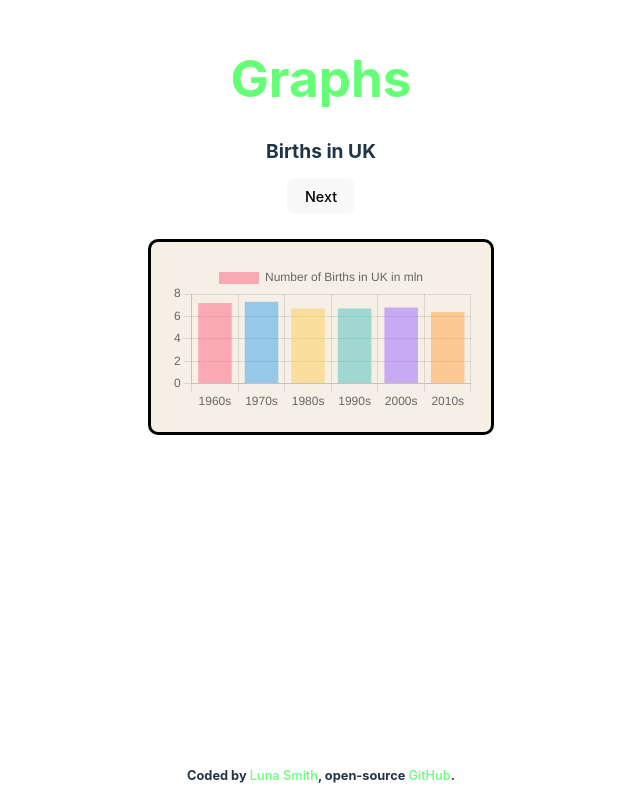
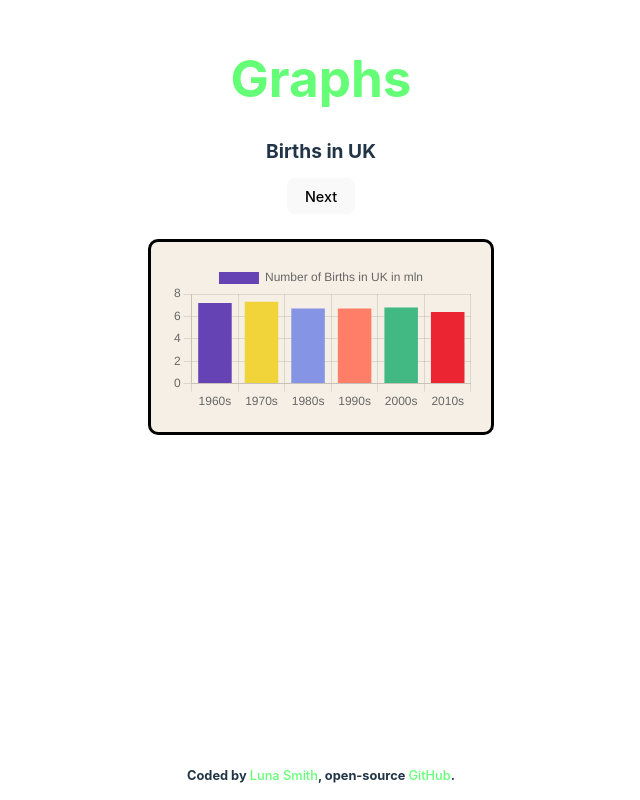
Before and after one commit to Lu-Smith/graphs_vue, a Vue app: page / in a window 1280 px wide. Shown: the whole page, without its empty margins (319-959 px from the left). Built offline with nearby package versions, Linux system fonts and the light colour scheme.

Commit message:
Updated MainGraphs.ts

```diff
--- a/src/components/MainGraphs.vue
+++ b/src/components/MainGraphs.vue
@@ -20,12 +20,12 @@ const birthsUKData = ref({
       label: 'Number of Births in UK in mln',
       data: [7.2, 7.3, 6.7, 6.7, 6.8, 6.4],
       backgroundColor: [
-        'rgba(255, 99, 132, 0.5)',
-        'rgba(54, 162, 235, 0.5)',
-        'rgba(255, 206, 86, 0.5)',
-        'rgba(75, 192, 192, 0.5)',
-        'rgba(153, 102, 255, 0.5)',
-        'rgba(255, 159, 64, 0.5)'
+        '#6643b5',
+        '#f0d43a',
+        '#8594e4',
+        '#ff7e67',
+        '#42b883',
+        '#eb2632'
       ]
     }
   ]
@@ -56,12 +56,12 @@ const deathsUKData = ref({
       label: 'Number of Deaths in UK in mln',
       data: [0.7, 0.8, 0.9, 1.0, 1.1, 1.2],
       backgroundColor: [
-        'rgba(255, 99, 132, 0.5)',
-        'rgba(54, 162, 235, 0.5)',
-        'rgba(255, 206, 86, 0.5)',
-        'rgba(75, 192, 192, 0.5)',
-        'rgba(153, 102, 255, 0.5)',
-        'rgba(255, 159, 64, 0.5)'
+        '#79c2d0',
+        '#53a8b6',
+        '#5585b5',
+        '#00bbf0',
+        '#005792',
+        '#00204a'
       ]
     }
   ]
@@ -74,12 +74,12 @@ const deathsWorldData = ref({
       label: 'Number of Deaths Worldwide in mln',
       data: [33.9, 36.5, 39.5, 43.5, 48.1, 55.3],
       backgroundColor: [
-        'rgba(255, 99, 132, 0.5)',
-        'rgba(54, 162, 235, 0.5)',
-        'rgba(255, 206, 86, 0.5)',
-        'rgba(75, 192, 192, 0.5)',
-        'rgba(153, 102, 255, 0.5)',
-        'rgba(255, 159, 64, 0.5)'
+        '#ffc93c',
+        '#ff9a3c',
+        '#ff6f3c',
+        '#f95959',
+        '#c3195d',
+        '#680747'
       ]
     }
   ]
```
